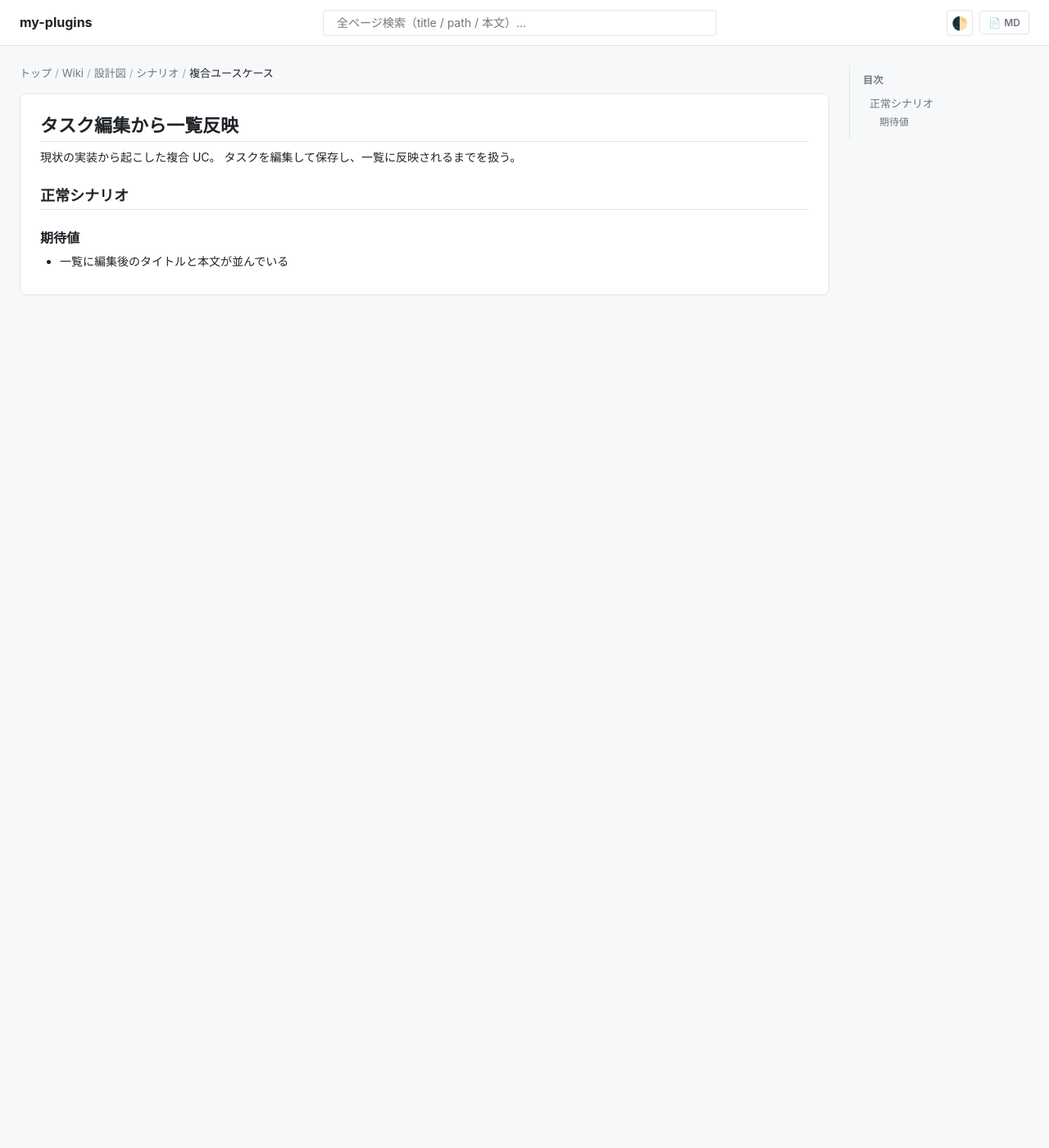
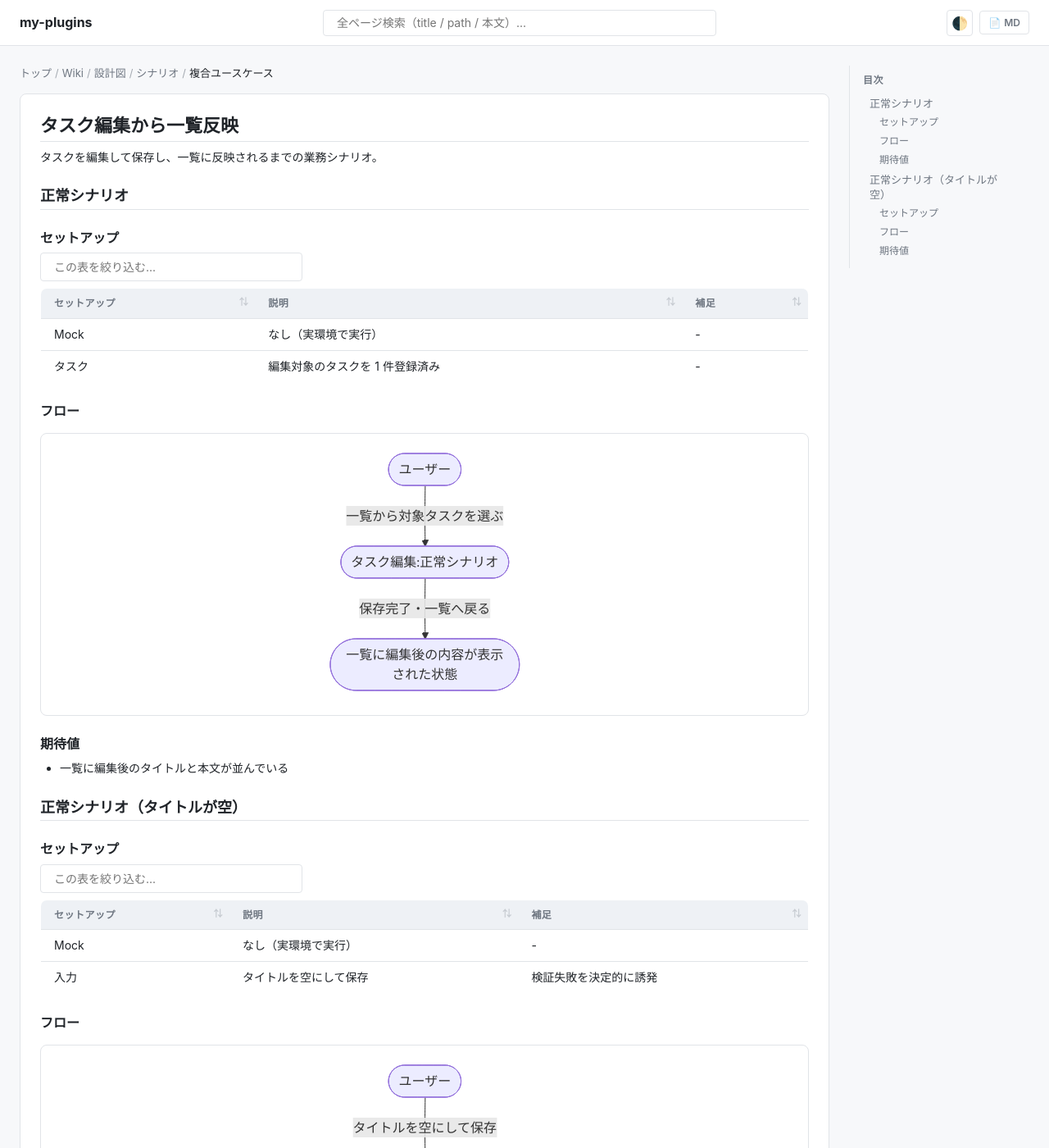
Before and after one commit to shuhei1101/ai-monitor-e2e, a Jekyll site: the page built from docs/wiki/設計図/シナリオ/複合ユースケース/タスク編集から一覧反映.md, in a window 1280 px wide and 1400 px high. Shown: the whole window at 82% size. Built offline with Jekyll 4.4.1, drawn with Linux system fonts in a browser that asks for light colours; our own code applies the rules of GitHub Pages for plain Markdown files; some of the changed text lies outside the part shown.

Commit message:
chore: e2e 用に docs/wiki/設計図/シナリオ/複合ユースケース/タスク編集から一覧反映.md を配置

````diff
--- a/docs/wiki/設計図/シナリオ/複合ユースケース/タスク編集から一覧反映.md
+++ b/docs/wiki/設計図/シナリオ/複合ユースケース/タスク編集から一覧反映.md
@@ -1,10 +1,53 @@
+---
+template_version: 1.0.0
+---
+
 # タスク編集から一覧反映
 
-現状の実装から起こした複合 UC。
-タスクを編集して保存し、一覧に反映されるまでを扱う。
+タスクを編集して保存し、一覧に反映されるまでの業務シナリオ。
 
 ## 正常シナリオ
+
+### セットアップ
+
+| セットアップ | 説明 | 補足 |
+| --- | --- | --- |
+| Mock | なし（実環境で実行） | - |
+| タスク | 編集対象のタスクを 1 件登録済み | - |
+
+### フロー
+
+```mermaid
+flowchart TD
+  U0([ユーザー]) -->|一覧から対象タスクを選ぶ| UC1([タスク編集:正常シナリオ])
+  UC1 -->|保存完了・一覧へ戻る| DONE([一覧に編集後の内容が表示された状態])
+
+  click UC1 "../単一ユースケース/タスク編集.md#正常シナリオ"
+```
 
 ### 期待値
 
 - 一覧に編集後のタイトルと本文が並んでいる
+
+## 正常シナリオ（タイトルが空）
+
+### セットアップ
+
+| セットアップ | 説明 | 補足 |
+| --- | --- | --- |
+| Mock | なし（実環境で実行） | - |
+| 入力 | タイトルを空にして保存 | 検証失敗を決定的に誘発 |
+
+### フロー
+
+```mermaid
+flowchart TD
+  U0([ユーザー]) -->|タイトルを空にして保存| UC1([タスク編集:正常シナリオ<br>（タイトルが空）])
+  UC1 -->|空タイトルのまま保存される| DONE([一覧に空タイトルで反映された状態])
+
+  click UC1 "../単一ユースケース/タスク編集.md#正常シナリオタイトルが空"
+```
+
+### 期待値
+
+- 一覧に空タイトルのまま反映されている
````
